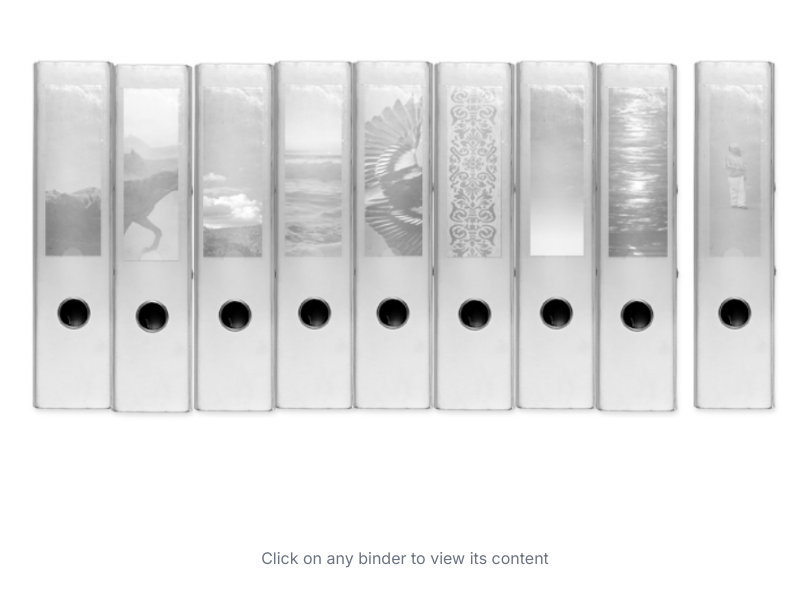
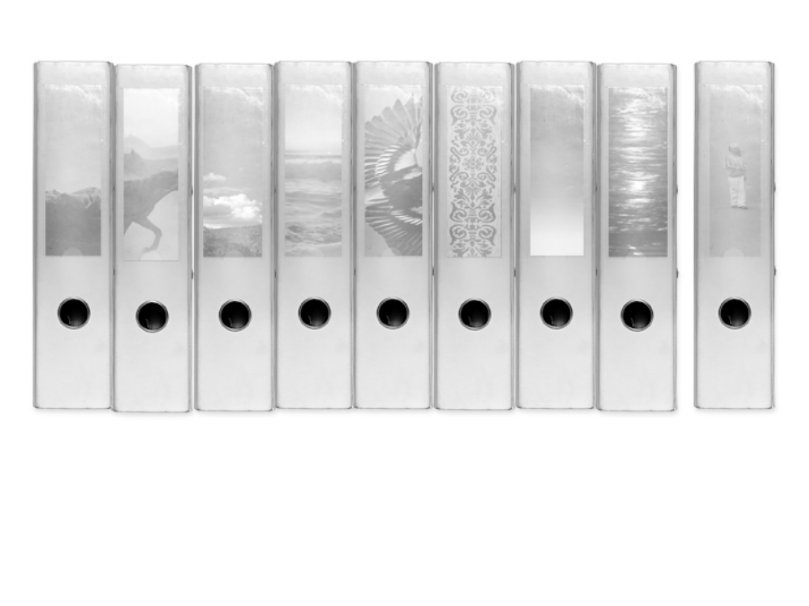
Before and after one commit to 42Colins/Giosayer, a Next.js app: page / in a window 1280 px wide. Shown: the part 158-764 px from the top of the page, without its empty margins (235-1044 px from the left). Built offline with nearby package versions, Linux system fonts and the light colour scheme.

Commit message:
Changed site name

```diff
--- a/app/layout.tsx
+++ b/app/layout.tsx
@@ -5,7 +5,7 @@ import { Inter } from 'next/font/google';
 const inter = Inter({ subsets: ['latin'], weight: ['300', '400', '500'] });
 
 export const metadata: Metadata = {
-  title: 'Jane Doe - Artist Portfolio',
+  title: 'g',
   description: 'Visual Artist & Photographer Portfolio',
 };
 
--- a/app/page.tsx
+++ b/app/page.tsx
@@ -186,27 +186,8 @@ export default function Home() {
               onClick={() => setSelectedBinder(binder.id)}
             />
           ))}
-
-          {/* Instructions */}
-          <p className="text-center text-gray-500 mt-4">
-            Click on any binder to view its content
-          </p>
         </div>
       ) : (
-        // Single image view
-        // <div className="relative w-full max-w-5xl">
-        // <div className="fixed top-4 left-4">
-        //   <button
-        //     onClick={handleBack}
-        //     className="text-gray-600 flex w-32 h-32"
-        //   >
-        //     <img
-        //       src={binders.find(b => b.id === selectedBinder)?.src}
-        //       // className="w-full h-full object-contain"
-        //     />
-        //   </button>
-        // </div>
-        // Single image view - Now with larger sizing
         <div className="relative w-full max-w-7xl">
           <div className="fixed top-4 left-4">
             <button
```
